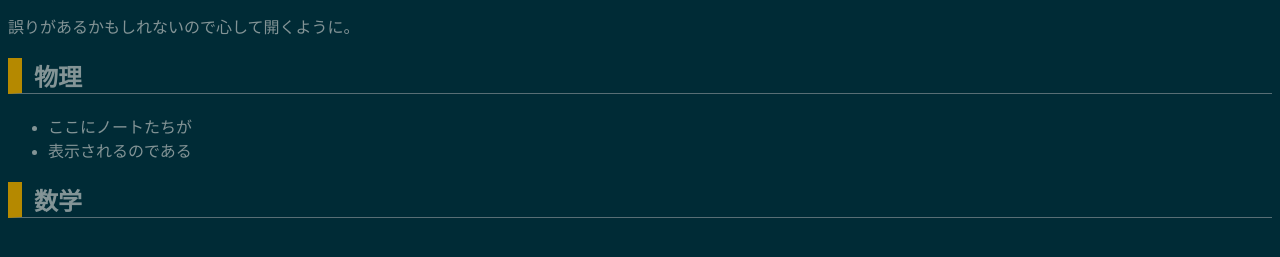
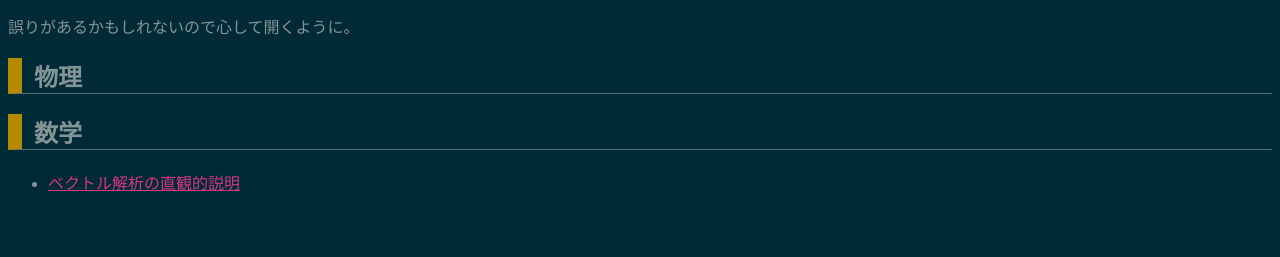
Before and after one commit to souanzy/website, a plain HTML site: page notes/notes.html in a window 1280 px wide. Shown: the part 109-366 px from the top of the page. Drawn offline with Linux system fonts and the light colour scheme.

Commit message:
add vector_calculus.pdf to notes, and write diary

```diff
--- a/notes/notes.html
+++ b/notes/notes.html
@@ -15,10 +15,11 @@
 
         <h2>物理</h2>
         <ul>
-            <li>ここにノートたちが</li>
-            <li>表示されるのである</li>
         </ul>
 
         <h2>数学</h2>
+        <ul>
+            <li><a href="vector_calculus.pdf">ベクトル解析の直観的説明</a></li>
+        </ul>
     </body>
 </html>
```
Also changed, not shown: diary/2022/10.html (+3 -0 lines), 1 other file.
